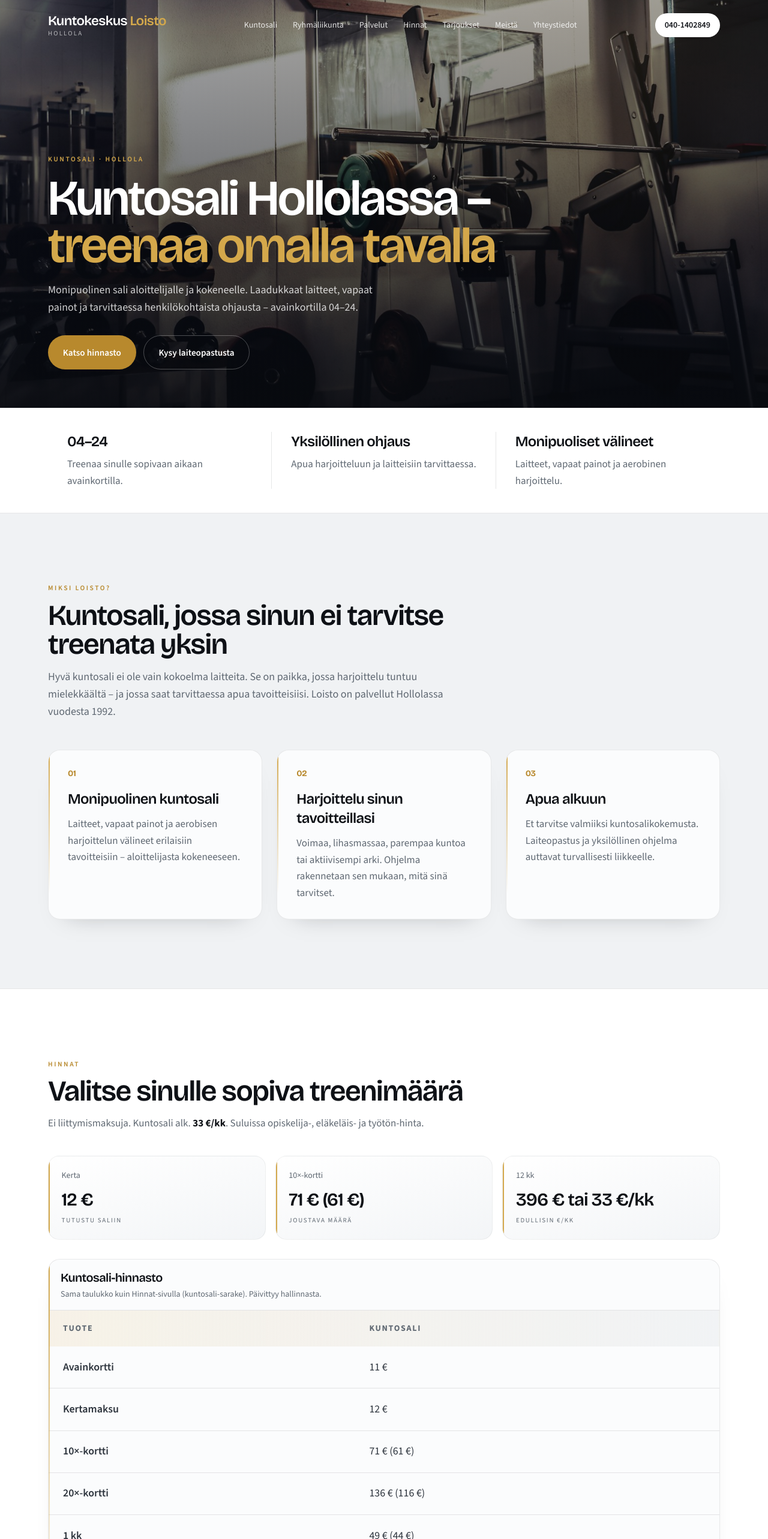
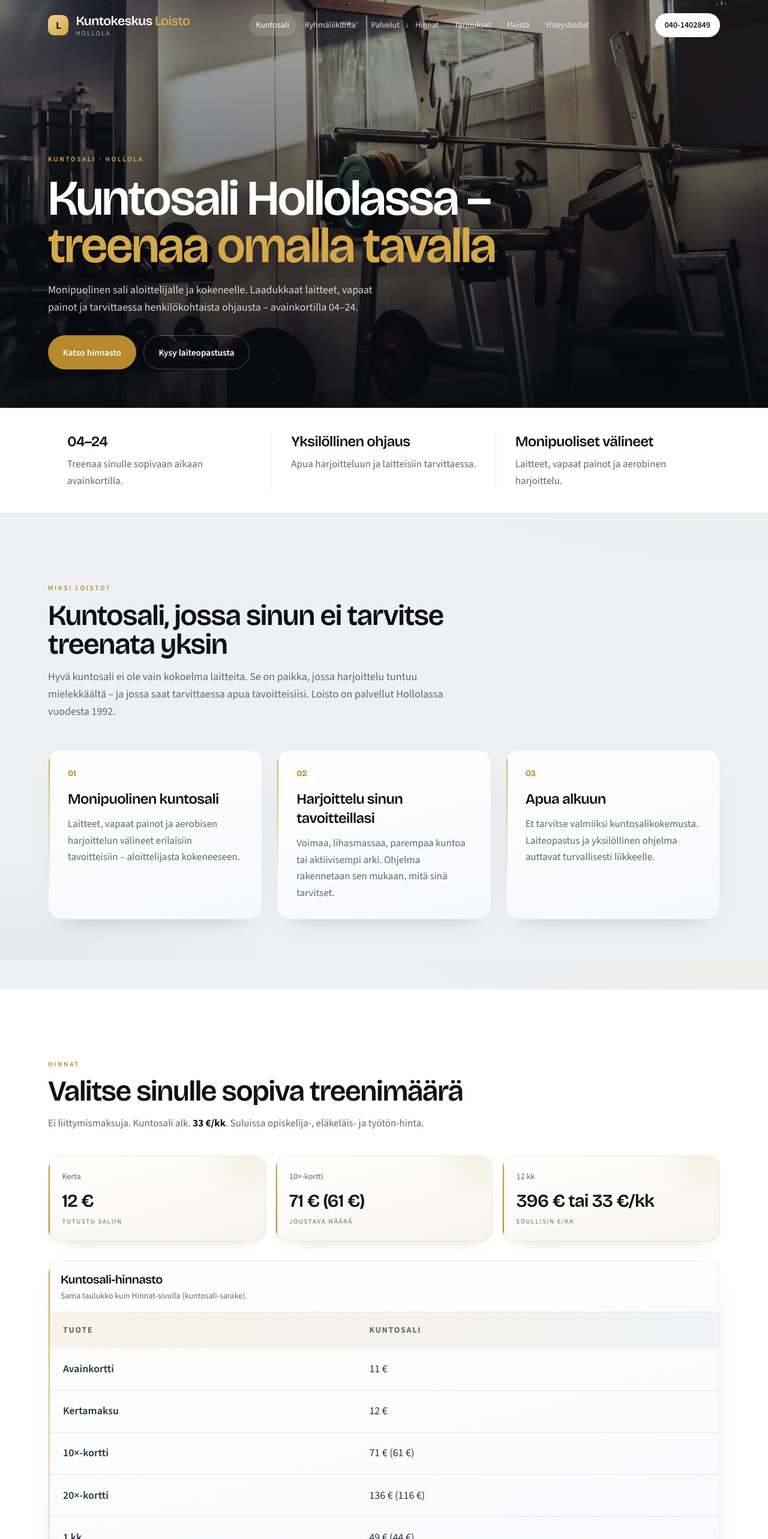
Before and after one commit to Handleri655/Kuntokeskus_loisto, a Next.js app: page /kuntosali in a window 1280 px wide. Shown: the top 2566 px of the page at 60% size. Built offline with nearby package versions, Linux system fonts and the light colour scheme.

Commit message:
Polish visual atmosphere, active nav, and featured reviews layout.
Co-authored-by: Cursor <cursoragent@cursor.com>

```diff
--- a/src/app/globals.css
+++ b/src/app/globals.css
@@ -3,8 +3,8 @@
 :root {
   --ink: #0e1116;
   --ink-soft: #2c333c;
-  --paper: #f0f2f4;
-  --mist: #e4e8ec;
+  --paper: #eef0f3;
+  --mist: #e2e6eb;
   --white: #fbfcfd;
   --accent: #b8892d;
   --accent-bright: #d4a84b;
@@ -38,7 +38,10 @@ html {
 }
 
 body {
-  background: var(--paper);
+  background:
+    radial-gradient(ellipse 90% 50% at 100% -10%, rgba(212, 168, 75, 0.07), transparent 55%),
+    radial-gradient(ellipse 70% 40% at 0% 100%, rgba(14, 17, 22, 0.04), transparent 50%),
+    var(--paper);
   color: var(--ink);
   font-family: var(--font-body), system-ui, sans-serif;
   line-height: 1.6;
@@ -137,6 +140,32 @@ body {
   padding-block: clamp(5rem, 9vw, 8rem);
 }
 
+.section-band {
+  background:
+    linear-gradient(180deg, rgba(255, 255, 255, 0.72), rgba(255, 255, 255, 0.92)),
+    radial-gradient(ellipse 80% 60% at 50% 0%, rgba(212, 168, 75, 0.08), transparent 70%);
+}
+
+.brand-mark {
+  display: inline-flex;
+  align-items: center;
+  justify-content: center;
+  width: 2.15rem;
+  height: 2.15rem;
+  border-radius: 0.65rem;
+  background: linear-gradient(145deg, var(--accent-bright), var(--accent));
+  color: var(--ink);
+  font-family: var(--font-display), system-ui, sans-serif;
+  font-size: 1.05rem;
+  font-weight: 700;
+  letter-spacing: -0.04em;
+  box-shadow: 0 8px 20px -12px rgba(184, 137, 45, 0.8);
+}
+
+.brand-mark-light {
+  background: linear-gradient(145deg, #f0d18a, var(--accent-bright));
+}
+
 .container-page {
   width: min(1120px, calc(100% - 2rem));
   margin-inline: auto;
@@ -163,10 +192,12 @@ body {
 .panel {
   position: relative;
   overflow: hidden;
-  border-radius: 1.25rem;
-  background: var(--white);
-  border: 1px solid rgba(14, 17, 22, 0.08);
-  box-shadow: 0 20px 40px -32px rgba(14, 17, 22, 0.35);
+  border-radius: 1.35rem;
+  background: linear-gradient(165deg, #ffffff 0%, #f7f8fa 100%);
+  border: 1px solid rgba(14, 17, 22, 0.07);
+  box-shadow:
+    0 1px 0 rgba(255, 255, 255, 0.8) inset,
+    0 18px 40px -30px rgba(14, 17, 22, 0.35);
 }
 
 .panel::before {
@@ -184,12 +215,12 @@ body {
 }
 
 .panel-soft {
-  background: linear-gradient(165deg, #eef1f4 0%, #f7f8fa 60%, #ffffff 100%);
+  background: linear-gradient(165deg, #f3f5f7 0%, #fafbfc 55%, #ffffff 100%);
   box-shadow: none;
 }
 
 .panel-dark {
-  background: linear-gradient(150deg, #12151a 0%, #171b22 50%, #1c1810 130%);
+  background: linear-gradient(150deg, #12151a 0%, #171b22 45%, #1a1710 130%);
   border-color: rgba(255, 255, 255, 0.08);
   color: white;
   box-shadow: 0 28px 50px -34px rgba(0, 0, 0, 0.6);
@@ -217,13 +248,13 @@ body {
   display: grid;
   gap: 1rem 2rem;
   align-items: baseline;
-  padding: 1.5rem 0;
+  padding: 1.65rem 0;
   border-bottom: 1px solid var(--line);
   transition: opacity 0.3s ease;
 }
 
 .service-row:hover {
-  opacity: 0.75;
+  opacity: 0.8;
 }
 
 @media (min-width: 768px) {
@@ -244,10 +275,12 @@ body {
 .price-tile {
   position: relative;
   overflow: hidden;
-  border-radius: 1.15rem;
-  padding: 1.4rem 1.35rem;
-  background: linear-gradient(165deg, #ffffff, #f3f5f7);
-  border: 1px solid rgba(14, 17, 22, 0.06);
+  border-radius: 1.25rem;
+  padding: 1.5rem 1.4rem;
+  background:
+    linear-gradient(165deg, #ffffff 0%, #f6f4ef 100%);
+  border: 1px solid rgba(184, 137, 45, 0.18);
+  box-shadow: 0 14px 32px -28px rgba(14, 17, 22, 0.45);
 }
 
 .price-tile::before {
@@ -255,7 +288,48 @@ body {
   position: absolute;
   inset: 0 auto 0 0;
   width: 2px;
-  background: var(--accent-bright);
+  background: linear-gradient(180deg, var(--accent-bright), var(--accent));
+}
+
+.price-tile::after {
+  content: "";
+  position: absolute;
+  right: -20%;
+  top: -40%;
+  width: 55%;
+  height: 80%;
+  background: radial-gradient(circle, rgba(212, 168, 75, 0.12), transparent 70%);
+  pointer-events: none;
+}
+
+.quote-featured {
+  position: relative;
+  border-radius: 1.5rem;
+  padding: clamp(1.75rem, 4vw, 2.75rem);
+  background: linear-gradient(145deg, #12151a 0%, #1a1710 100%);
+  color: white;
+  border: 1px solid rgba(255, 255, 255, 0.08);
+  box-shadow: 0 28px 50px -34px rgba(0, 0, 0, 0.55);
+}
+
+.quote-featured::before {
+  content: "";
+  position: absolute;
+  left: 0;
+  top: 1.25rem;
+  bottom: 1.25rem;
+  width: 2px;
+  background: linear-gradient(180deg, var(--accent-bright), transparent);
+}
+
+.nav-active {
+  background: color-mix(in oklab, var(--accent) 16%, transparent);
+  color: var(--ink) !important;
+}
+
+.nav-active-ghost {
+  background: rgba(255, 255, 255, 0.14);
+  color: #fff !important;
 }
 
 .btn-primary {
--- a/src/app/kuntosali/page.tsx
+++ b/src/app/kuntosali/page.tsx
@@ -199,8 +199,7 @@ export default async function KuntosaliPage() {
                   Kuntosali-hinnasto
                 </h3>
                 <p className="mt-1 text-sm text-muted">
-                  Sama taulukko kuin Hinnat-sivulla (kuntosali-sarake). Päivittyy
-                  hallinnasta.
+                  Sama taulukko kuin Hinnat-sivulla (kuntosali-sarake).
                 </p>
               </div>
               <table className="data-table min-w-[420px] w-full text-left">
--- a/src/components/Header.tsx
+++ b/src/components/Header.tsx
@@ -1,11 +1,13 @@
 "use client";
 
 import Link from "next/link";
+import { usePathname } from "next/navigation";
 import { useEffect, useState } from "react";
 import { MotionAnchor } from "@/components/MotionPress";
 import { nav, servicesNav, site } from "@/lib/site";
 
 export function Header() {
+  const pathname = usePathname();
   const [scrolled, setScrolled] = useState(false);
   const [open, setOpen] = useState(false);
   const [servicesOpen, setServicesOpen] = useState(false);
@@ -25,14 +27,36 @@ export function Header() {
     };
   }, [open]);
 
-  const linkClass = scrolled
-    ? "text-ink-soft hover:bg-mist hover:text-ink"
+  const solid = scrolled || open;
+  const servicesActive = servicesNav.some((item) => pathname === item.href);
+
+  const linkClass = (href: string) => {
+    const active = pathname === href;
+    if (solid) {
+      return active
+        ? "nav-active"
+        : "text-ink-soft hover:bg-mist hover:text-ink";
+    }
+    return active
+      ? "nav-active-ghost"
       : "text-white/85 hover:bg-white/10 hover:text-white";
+  };
+
+  const servicesBtnClass = () => {
+    if (solid) {
+      return servicesActive
+        ? "nav-active"
+        : "text-ink-soft hover:bg-mist hover:text-ink";
+    }
+    return servicesActive
+      ? "nav-active-ghost"
+      : "text-white/85 hover:bg-white/10 hover:text-white";
+  };
 
   return (
     <header
       className={`fixed inset-x-0 top-0 z-50 transition-all duration-500 ${
-        scrolled || open
+        solid
           ? "bg-[rgba(251,252,253,0.92)] text-ink shadow-[0_1px_0_var(--line)] backdrop-blur-xl"
           : "bg-transparent text-white"
       }`}
@@ -40,22 +64,30 @@ export function Header() {
       <div className="container-page flex h-[4.5rem] items-center justify-between gap-4 md:h-[5.25rem]">
         <Link
           href="/koti"
-          className="group leading-tight"
+          className="group flex items-center gap-3 leading-tight"
           onClick={() => setOpen(false)}
         >
-          <div className="font-display text-[1.2rem] font-semibold tracking-tight md:text-[1.4rem]">
+          <span
+            className={`brand-mark ${solid ? "" : "brand-mark-light"}`}
+            aria-hidden="true"
+          >
+            L
+          </span>
+          <span>
+            <div className="font-display text-[1.15rem] font-semibold tracking-tight md:text-[1.35rem]">
               Kuntokeskus{" "}
-            <span className={scrolled || open ? "text-accent" : "text-accent-bright"}>
+              <span className={solid ? "text-accent" : "text-accent-bright"}>
                 Loisto
               </span>
             </div>
             <div
               className={`text-[0.68rem] uppercase tracking-[0.2em] ${
-              scrolled || open ? "text-muted" : "text-white/65"
+                solid ? "text-muted" : "text-white/65"
               }`}
             >
               Hollola
             </div>
+          </span>
         </Link>
 
         <nav className="hidden items-center gap-0.5 lg:flex">
@@ -63,7 +95,7 @@ export function Header() {
             <Link
               key={item.href}
               href={item.href}
-              className={`rounded-full px-3 py-2 text-sm font-medium transition-colors ${linkClass}`}
+              className={`rounded-full px-3 py-2 text-sm font-medium transition-colors ${linkClass(item.href)}`}
             >
               {item.label}
             </Link>
@@ -76,7 +108,7 @@ export function Header() {
           >
             <button
               type="button"
-              className={`rounded-full px-3 py-2 text-sm font-medium transition-colors ${linkClass}`}
+              className={`rounded-full px-3 py-2 text-sm font-medium transition-colors ${servicesBtnClass()}`}
               aria-expanded={servicesOpen}
             >
               Palvelut
@@ -93,7 +125,11 @@ export function Header() {
                   <Link
                     key={item.href}
                     href={item.href}
-                    className="block px-4 py-2.5 text-sm text-ink-soft transition hover:bg-mist hover:text-ink"
+                    className={`block px-4 py-2.5 text-sm transition hover:bg-mist hover:text-ink ${
+                      pathname === item.href
+                        ? "bg-mist/80 font-semibold text-ink"
+                        : "text-ink-soft"
+                    }`}
                   >
                     {item.label}
                   </Link>
@@ -106,7 +142,7 @@ export function Header() {
             <Link
               key={item.href}
               href={item.href}
-              className={`rounded-full px-3 py-2 text-sm font-medium transition-colors ${linkClass}`}
+              className={`rounded-full px-3 py-2 text-sm font-medium transition-colors ${linkClass(item.href)}`}
             >
               {item.label}
             </Link>
@@ -117,7 +153,7 @@ export function Header() {
           <MotionAnchor
             href={site.phoneHref}
             className={`hidden rounded-full px-4 py-2.5 text-sm font-semibold transition md:inline-flex ${
-              scrolled
+              solid
                 ? "bg-ink text-white hover:bg-ink-soft"
                 : "bg-white text-ink hover:bg-white/90"
             }`}
@@ -127,7 +163,7 @@ export function Header() {
           <button
             type="button"
             className={`inline-flex h-11 w-11 items-center justify-center rounded-full border lg:hidden ${
-              scrolled || open
+              solid
                 ? "border-[var(--line)] text-ink"
                 : "border-white/30 text-white"
             }`}
@@ -167,7 +203,9 @@ export function Header() {
               key={item.href}
               href={item.href}
               onClick={() => setOpen(false)}
-              className="rounded-xl px-3 py-3 font-medium text-ink-soft transition hover:bg-mist hover:text-ink"
+              className={`rounded-xl px-3 py-3 font-medium transition hover:bg-mist hover:text-ink ${
+                pathname === item.href ? "bg-mist text-ink" : "text-ink-soft"
+              }`}
             >
               {item.label}
             </Link>
@@ -188,7 +226,11 @@ export function Header() {
                   key={item.href}
                   href={item.href}
                   onClick={() => setOpen(false)}
-                  className="rounded-xl px-6 py-2.5 text-ink-soft transition hover:bg-mist hover:text-ink"
+                  className={`rounded-xl px-6 py-2.5 transition hover:bg-mist hover:text-ink ${
+                    pathname === item.href
+                      ? "bg-mist font-semibold text-ink"
+                      : "text-ink-soft"
+                  }`}
                 >
                   {item.label}
                 </Link>
@@ -200,7 +242,9 @@ export function Header() {
               key={item.href}
               href={item.href}
               onClick={() => setOpen(false)}
-              className="rounded-xl px-3 py-3 font-medium text-ink-soft transition hover:bg-mist hover:text-ink"
+              className={`rounded-xl px-3 py-3 font-medium transition hover:bg-mist hover:text-ink ${
+                pathname === item.href ? "bg-mist text-ink" : "text-ink-soft"
+              }`}
             >
               {item.label}
             </Link>
--- a/src/components/PageHero.tsx
+++ b/src/components/PageHero.tsx
@@ -26,7 +26,7 @@ export function PageHero({
           alt={imageAlt}
           fill
           priority
-          className="object-cover object-center"
+          className="object-cover object-[center_35%]"
           sizes="100vw"
         />
       }
```
Also changed, not shown: src/app/koti/page.tsx (+44 -30 lines). Lines whose indentation alone changed are shown as unchanged.
